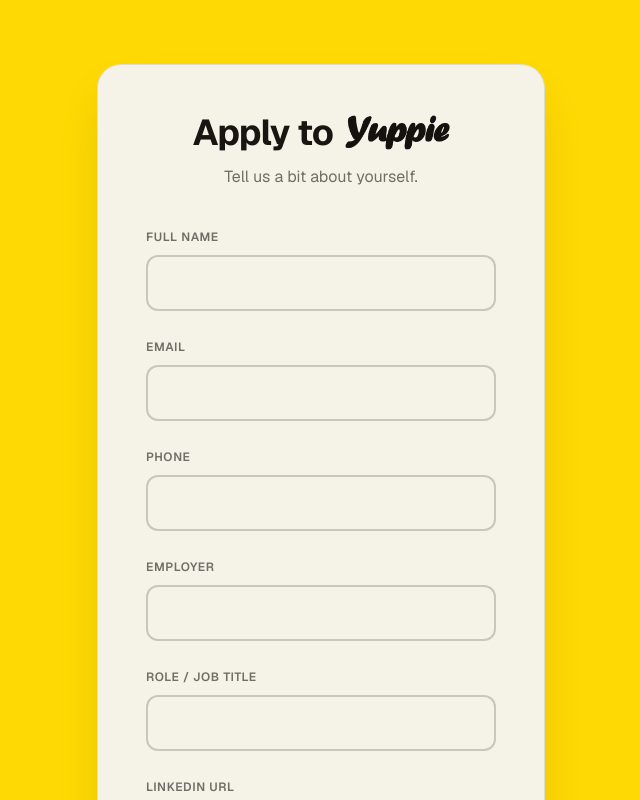
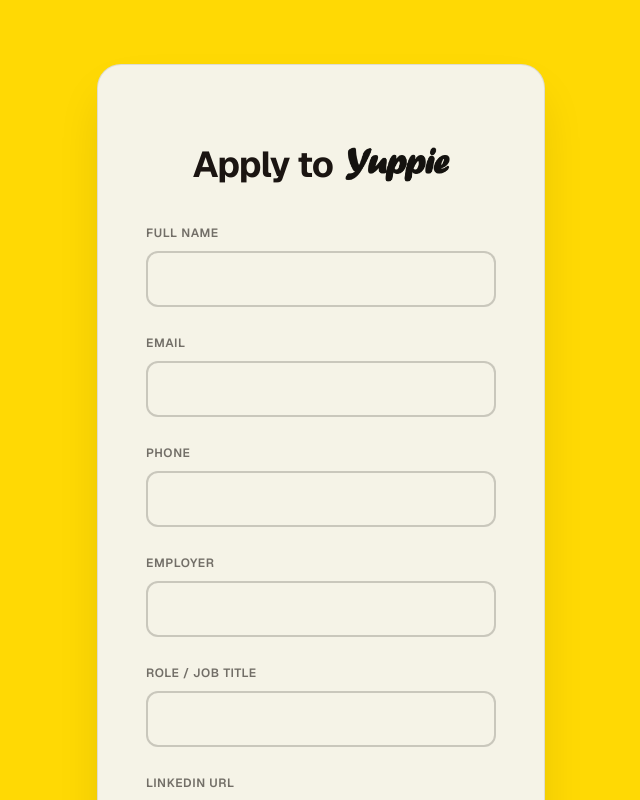
Before and after one commit to 15castla/yuppie-website, a Next.js app: page /apply in a window 1280 px wide. Shown: the top 800 px of the page, without its empty margins (319-959 px from the left). Built offline with nearby package versions, Linux system fonts and the light colour scheme.

Commit message:
Remove /apply subtitle, rebalance heading spacing
Drop "Tell us a bit about yourself." and push the "Apply to" heading
down (mt-8) to occupy the space it left behind, so the gap above the
form fields stays balanced instead of collapsing.

```diff
--- a/app/apply/page.tsx
+++ b/app/apply/page.tsx
@@ -153,7 +153,7 @@
         }
         className="w-full max-w-md rounded-3xl border border-foreground/10 bg-[#F5F3E7] p-8 sm:p-12"
       >
-        <div className="text-center">
+        <div className="mt-8 text-center">
           <h1 className="flex flex-wrap items-center justify-center gap-x-3 gap-y-1 text-3xl font-bold tracking-tight sm:text-4xl">
             <span>Apply to</span>
             <Image
@@ -165,9 +165,6 @@
               className="h-[1em] w-auto"
             />
           </h1>
-          <p className="mt-3 text-base font-normal text-foreground/60">
-            Tell us a bit about yourself.
-          </p>
         </div>
 
         <form
```
